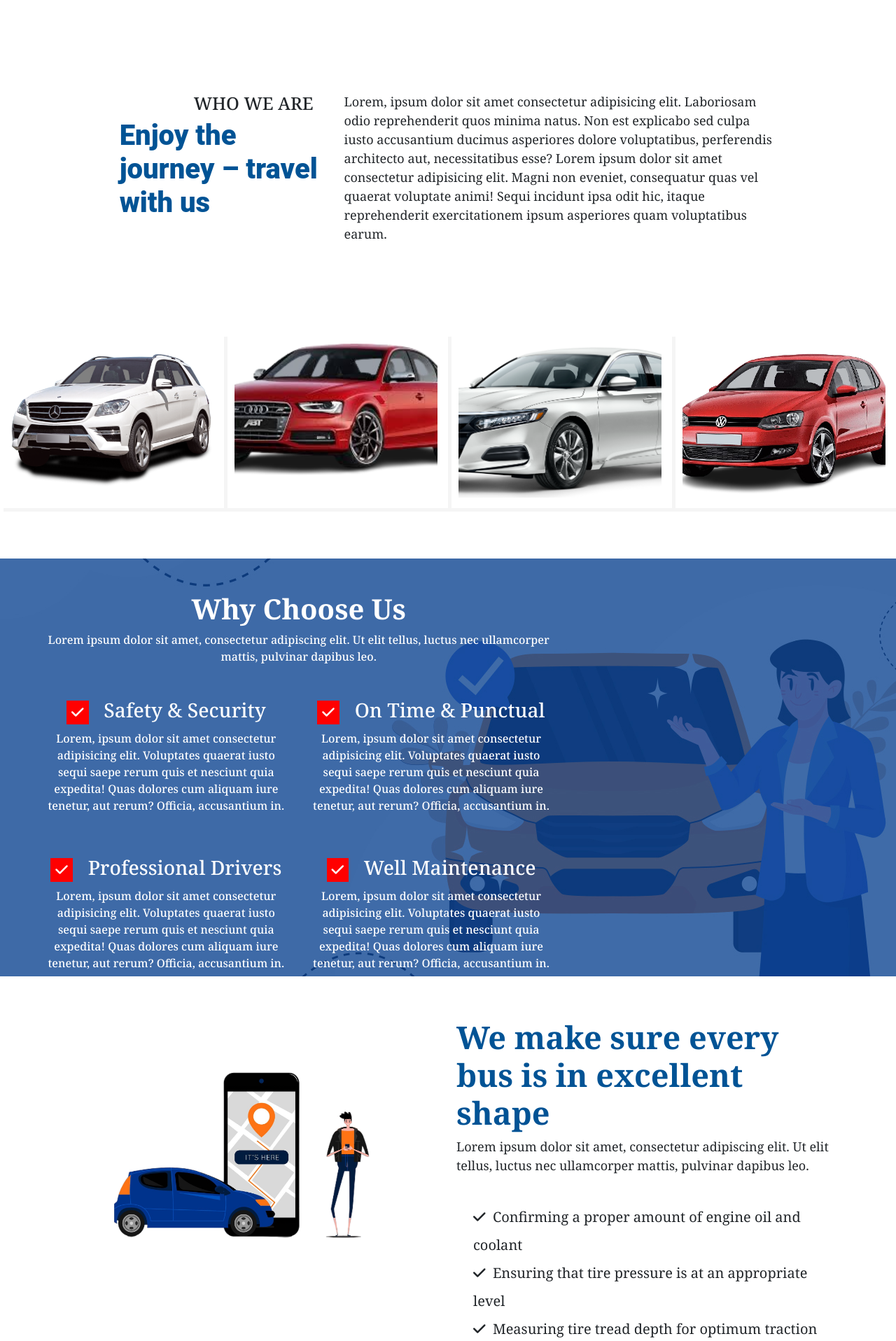
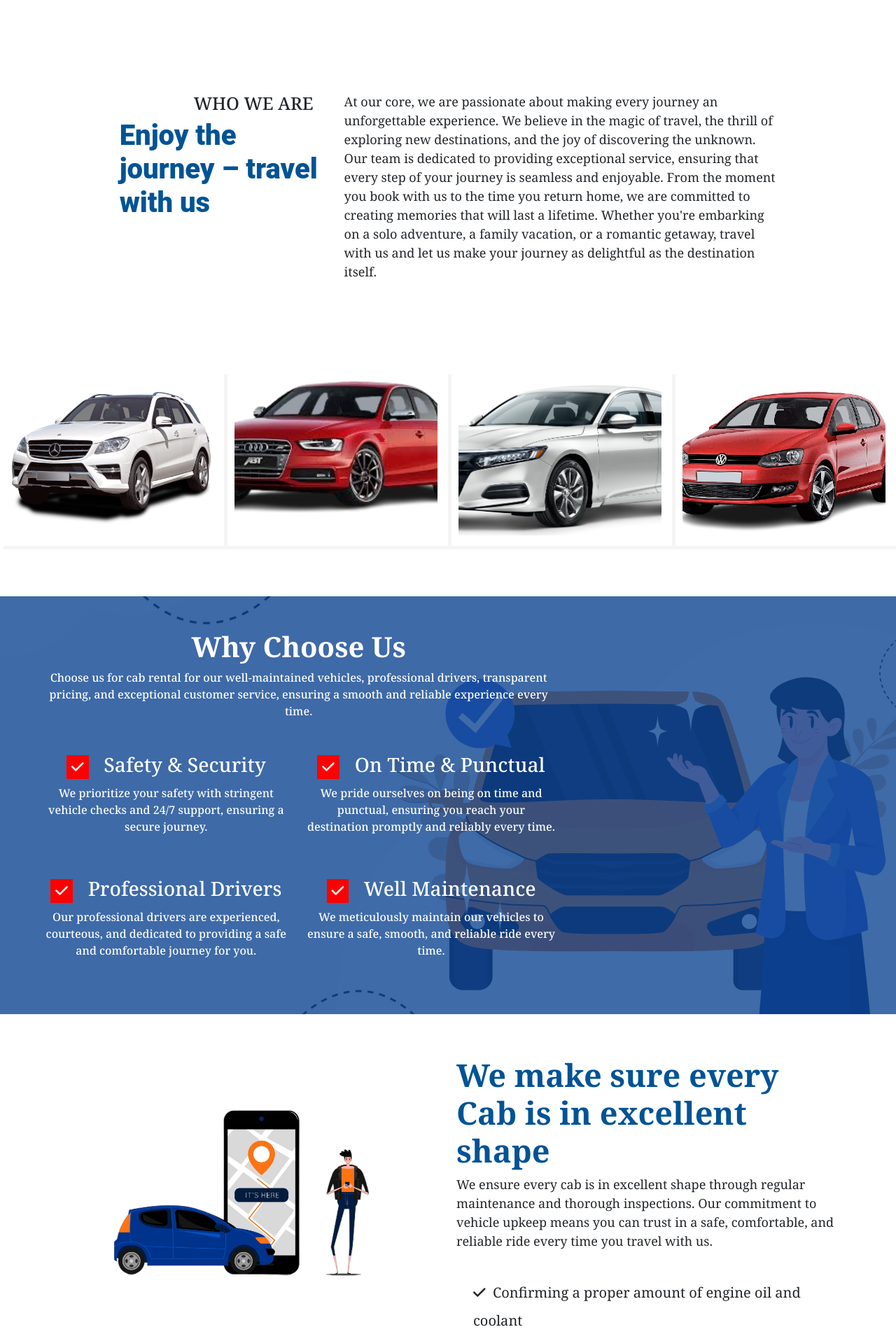
Before and after one commit to virtuecorporate-dev/Saranam-Ayyappa-Travels, a React (Create React App) app in the folder frontend/: page /about in a window 1280 px wide. Shown: the part 640-2556 px from the top of the page at 70% size. Built offline with nearby package versions, Linux system fonts and the light colour scheme.

Commit message:
about contenr

```diff
--- a/frontend/src/Pages/About.jsx
+++ b/frontend/src/Pages/About.jsx
@@ -14,7 +14,7 @@ export default function About() {
           <h2 className='text-center ' >
             <Link to="/" style={{ color: "#fff", textDecoration: "none" }}>Home/ </Link>
             <Link to="/about" style={{ color: "#fff", textDecoration: "none" }}>About Us</Link>
-          </h2>   <h3>Be comfortable while you travel with our reliable bus rental.</h3>
+          </h2>   <h3>Be comfortable while you travel with our reliable Cab rental.</h3>
         </div>
 
       </div>
@@ -30,8 +30,7 @@ export default function About() {
                     <h3>Enjoy the journey – travel with us</h3>
                   </div>
                   <div className="col-lg-8 about-row">
-                    <p>Lorem, ipsum dolor sit amet consectetur adipisicing elit. Laboriosam odio reprehenderit quos minima natus. Non est explicabo sed culpa iusto accusantium ducimus asperiores dolore voluptatibus, perferendis architecto aut, necessitatibus esse?
-                      Lorem ipsum dolor sit amet consectetur adipisicing elit. Magni non eveniet, consequatur quas vel quaerat voluptate animi! Sequi incidunt ipsa odit hic, itaque reprehenderit exercitationem ipsum asperiores quam voluptatibus earum.</p>
+                    <p>At our core, we are passionate about making every journey an unforgettable experience. We believe in the magic of travel, the thrill of exploring new destinations, and the joy of discovering the unknown. Our team is dedicated to providing exceptional service, ensuring that every step of your journey is seamless and enjoyable. From the moment you book with us to the time you return home, we are committed to creating memories that will last a lifetime. Whether you're embarking on a solo adventure, a family vacation, or a romantic getaway, travel with us and let us make your journey as delightful as the destination itself.</p>
                   </div>
                 </div>
               </div>
@@ -66,31 +65,33 @@ export default function About() {
                   <div className="col-lg-8 col-sm-8 col-md-6 ">
                     <div className='about-banner-content p-5'>
                       <h1>Why Choose Us                                            </h1>
-                      <p>Lorem ipsum dolor sit amet, consectetur adipiscing elit. Ut elit tellus, luctus nec ullamcorper mattis, pulvinar dapibus leo.</p>
+                      <p>Choose us for cab rental for our well-maintained vehicles, professional drivers, transparent pricing, and exceptional customer service, ensuring a smooth and reliable experience every time.</p>
                       <div className="row mt-4 about-banner-para">
                         <div className="col-lg-6 mt-4 ">
                           <h3 className='text-center'>
                             <i class="fa-solid fa-check"></i> &nbsp;
                             Safety & Security</h3>
-                          <p>Lorem, ipsum dolor sit amet consectetur adipisicing elit. Voluptates quaerat iusto sequi saepe rerum quis et nesciunt quia expedita! Quas dolores cum aliquam iure tenetur, aut rerum? Officia, accusantium in.</p>
+                            <p>
+                            We prioritize your safety with stringent vehicle checks and 24/7 support, ensuring a secure journey.
+                      </p>
                         </div>
                         <div className="col-lg-6 mt-4">
                           <h3 className='text-center'>
                             <i class="fa-solid fa-check"></i> &nbsp;
                             On Time & Punctual</h3>
-                          <p>Lorem, ipsum dolor sit amet consectetur adipisicing elit. Voluptates quaerat iusto sequi saepe rerum quis et nesciunt quia expedita! Quas dolores cum aliquam iure tenetur, aut rerum? Officia, accusantium in.</p>
+                            <p>We pride ourselves on being on time and punctual, ensuring you reach your destination promptly and reliably every time.</p>
                         </div>
                         <div className="col-lg-6 mt-4">
                           <h3 className='text-center'>
                             <i class="fa-solid fa-check"></i> &nbsp;
                             Professional Drivers</h3>
-                          <p>Lorem, ipsum dolor sit amet consectetur adipisicing elit. Voluptates quaerat iusto sequi saepe rerum quis et nesciunt quia expedita! Quas dolores cum aliquam iure tenetur, aut rerum? Officia, accusantium in.</p>
+                            <p>Our professional drivers are experienced, courteous, and dedicated to providing a safe and comfortable journey for you.</p>
                         </div>
                         <div className="col-lg-6 mt-4">
                           <h3 className='text-center'>
                             <i class="fa-solid fa-check"></i> &nbsp;
                             Well Maintenance</h3>
-                          <p>Lorem, ipsum dolor sit amet consectetur adipisicing elit. Voluptates quaerat iusto sequi saepe rerum quis et nesciunt quia expedita! Quas dolores cum aliquam iure tenetur, aut rerum? Officia, accusantium in.</p>
+                            <p>We meticulously maintain our vehicles to ensure a safe, smooth, and reliable ride every time.</p>
                         </div>
                       </div>
                     </div>
@@ -116,9 +117,10 @@ export default function About() {
               <img src="./images/carbanner1.png" alt="" className='img-fluid' />
             </div>
             <div className="col-lg-6">
-              <h3>We make sure every bus is in excellent shape
+              <h3>We make sure every Cab is in excellent shape
               </h3>
-              <p>Lorem ipsum dolor sit amet, consectetur adipiscing elit. Ut elit tellus, luctus nec ullamcorper mattis, pulvinar dapibus leo.</p>
+              <p>We ensure every cab is in excellent shape through regular maintenance and thorough inspections. Our commitment to vehicle upkeep means you can trust in a safe, comfortable, and reliable ride every time you travel with us.
+              </p>
               <div >
                 <ul className="about-point p-4">
                   <li><i class="fa-solid fa-check"></i>&nbsp;  Confirming a proper amount of engine oil and coolant</li>
```
